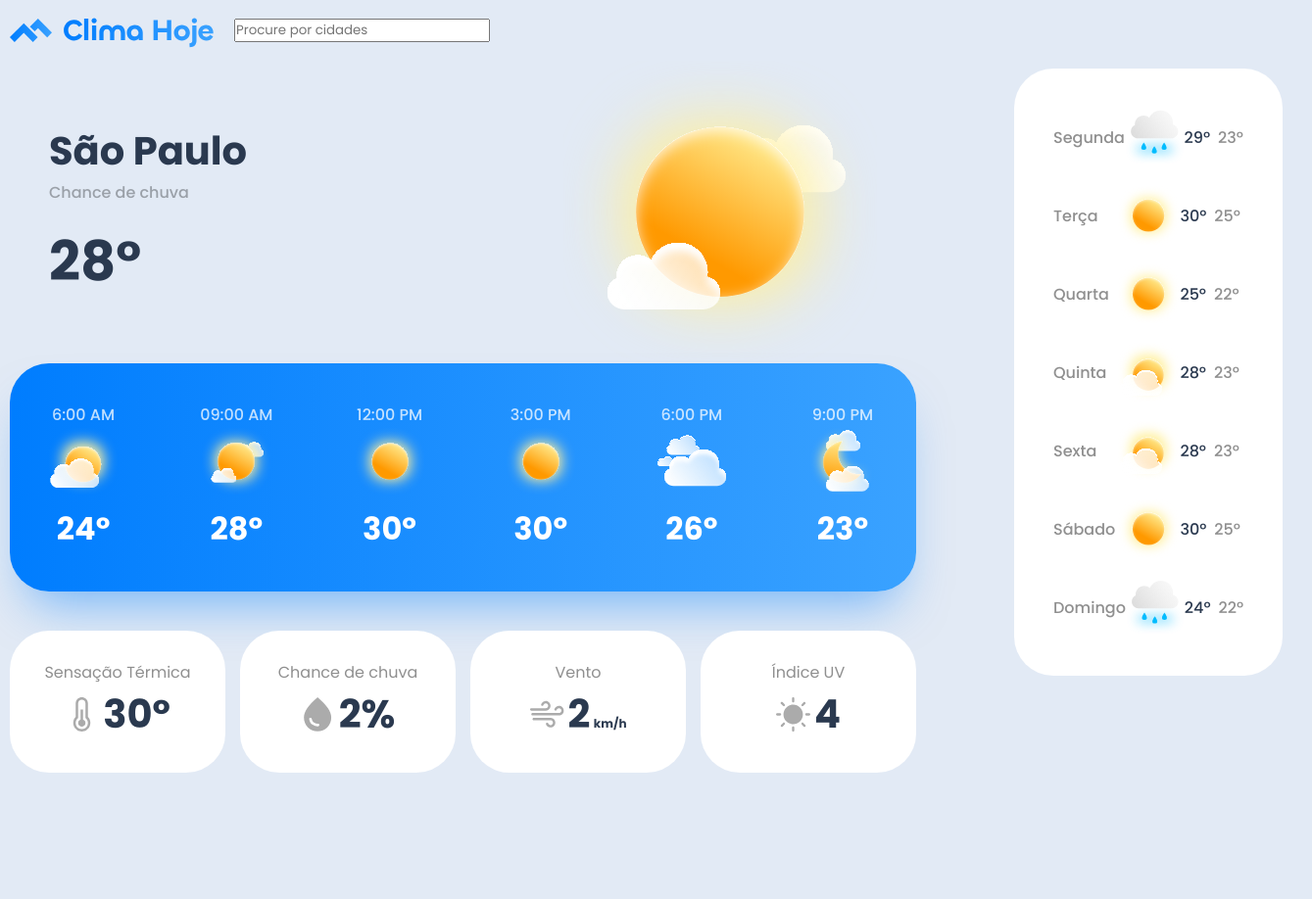
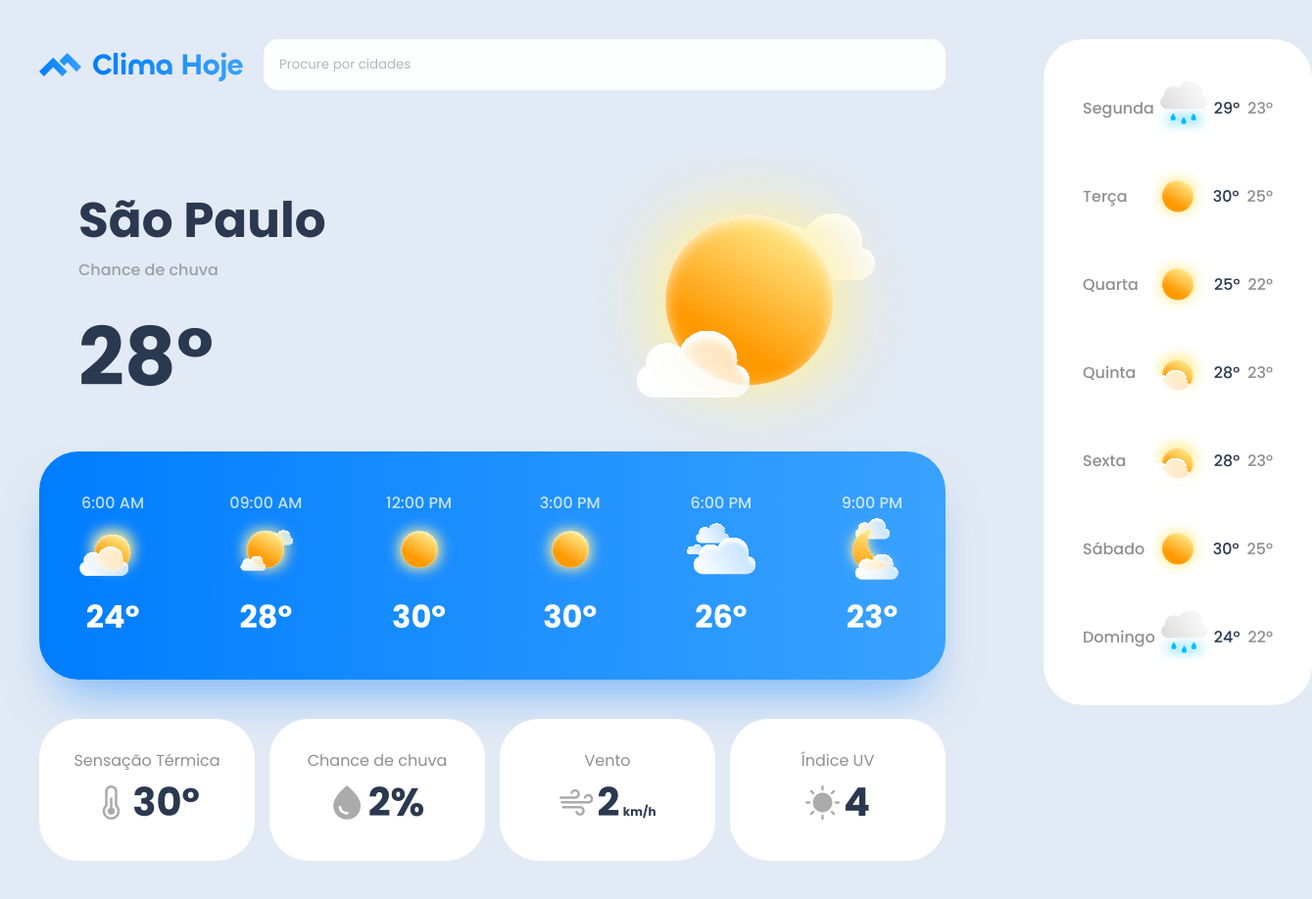
Before and after one commit to lucasvilela91/Previs-o-do-tempo, a plain HTML site: page index.html in a window 1280 px wide. Shown: the whole page at 98% size, 1339 px wide, since content can reach past the window. Before the commit the page ends 800 px from the top, so only its background shows below. Drawn offline with Linux system fonts and the light colour scheme.

Commit message:
update styles

```diff
--- a/styles.css
+++ b/styles.css
@@ -18,7 +18,7 @@ body {
 .app-container {
   display: grid;
   grid-template-columns: repeat(2, 1fr);
-  padding: 10px;
+  padding: 40px;
   grid-column-gap: 100px;
 }
 
@@ -38,17 +38,17 @@ body {
   justify-content: space-between;
   padding-left: 40px;
   padding-right: 40px;
-  margin-top: 10px;
+  margin-top: 60px;
 }
 
 .showcase-container .showcase-text > h2:first-child {
-  font-size: 2.5rem;
+  font-size: 3.125rem;
   font-weight: 700;
   color: #2a394f;
 }
 
 .showcase-container .showcase-text > h2:last-child {
-  font-size: 3.5rem;
+  font-size: 5.125rem;
   font-weight: 700;
   color: #2a394f;
 }
@@ -96,7 +96,6 @@ body {
 }
 
 /* Detalhes */
-
 .weather-details-container {
   margin-top: 40px;
   display: grid;
@@ -141,24 +140,19 @@ body {
   height: 35px;
 }
 
-/* Previsão semanal */
-
+/* Previsão Semanal */
 .weekly-forecast-container {
   background: #fff;
   border-radius: 40px;
   padding: 40px;
+  gap: 30px;
   display: flex;
   flex-direction: column;
-  gap: 20px;
-  margin-top: 60px;
 }
+
 .weekly-forecast-container .day-weather-item {
-  /* display: grid;
-  grid-template-columns: repeat(3, 1fr); */
   display: flex;
   align-items: center;
-  justify-content: space-between;
-
 }
 
 .weekly-forecast-container .day-weather-item > p,
@@ -175,6 +169,7 @@ body {
 .weekly-forecast-container .day-weather-item > div {
   display: flex;
   align-items: center;
+  justify-content: flex-end;
 }
 
 .weekly-forecast-container .day-weather-item > div > p:first-child {
@@ -191,6 +186,7 @@ body {
 .weekly-forecast-container .day-weather-item > img {
   width: 60px;
   height: 60px;
+}
 
 /* Utilidades */
 .custom-input {
```
